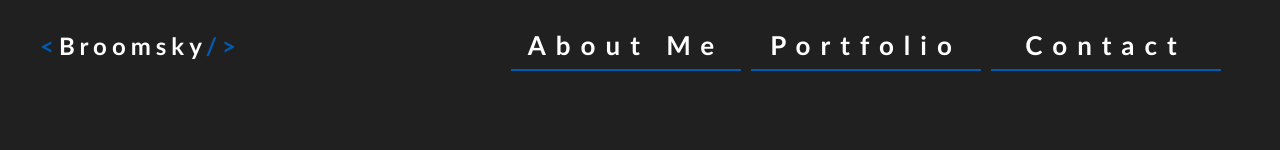
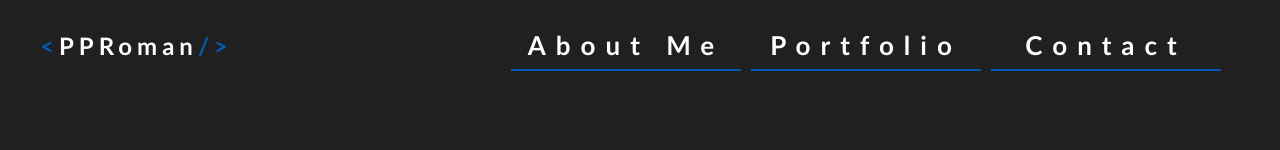
Before and after one commit to PPRomaa/cvproject, a React (Create React App) app: page / in a window 1280 px wide. Shown: the top 150 px of the page. Built offline with nearby package versions, Linux system fonts and the light colour scheme.

Commit message:
Reviewed code, update code add new features

```diff
--- a/src/components/header/Header.tsx
+++ b/src/components/header/Header.tsx
@@ -38,7 +38,7 @@ export const Header: React.FC = () => {
                 <div className="App-wrapper_logo">
                     <Link to={'/'} className="App_logo" onClick={() => setIsVisible(true)}>
                         <span className="tag-color">&lt;</span>
-                        <span>Broomsky</span>
+                        <span>PPRoman</span>
                         <span className="tag-color">/&gt;</span>
                     </Link>
                 </div>
```
